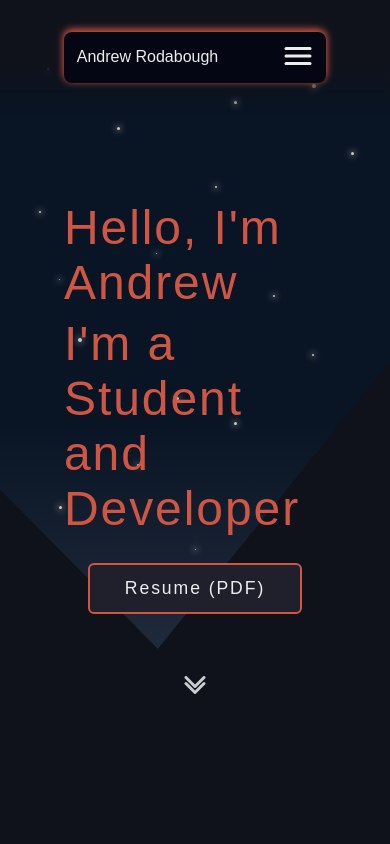
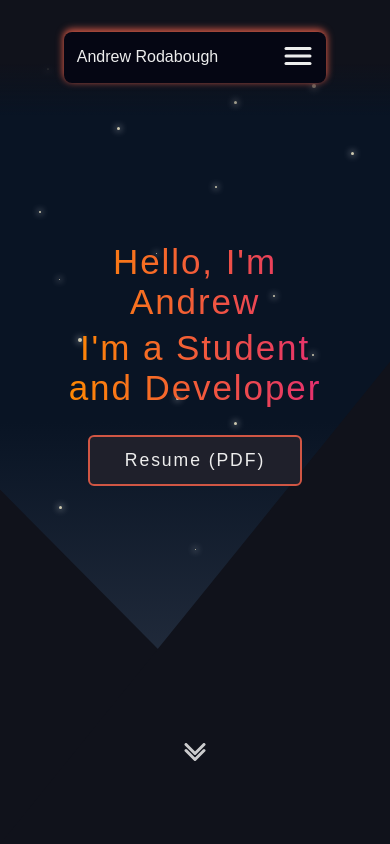
Before and after one commit to AndrewRodabough/personal_site, a React (Vite) app: page / in a window 390 px wide. Shown: the top 844 px of the page. Built offline with nearby package versions, Linux system fonts and the light colour scheme.

Commit message:
landing optimized for mobile

```diff
--- /dev/null
+++ b/src/components/landing/landing.css
@@ -0,0 +1,27 @@
+@import '../../styles.css';
+
+
+.landing .hero{
+     font-size: clamp(1.2rem, 3rem + ((100vw - 650px) * 0.05), 3rem);
+    color: var(--text-primary);
+    background: linear-gradient(90deg, #ff8a00, #e52e71);
+    -webkit-background-clip: text;
+    -webkit-text-fill-color: transparent;
+    background-clip: text;
+    color: transparent;
+    padding: 0.2rem 0;
+    text-align: center;
+}
+
+.landing {
+    flex: 1 0 auto;
+    display: flex;
+    flex-direction: column;
+    min-height: 65vh;
+    letter-spacing: 0.12em;
+    justify-content: flex-start;
+    align-items: center;
+    padding-top: 15vh;
+
+    position: relative; /* Add this */
+}
--- a/src/components/landing.tsx
+++ b/src/components/landing/landing.tsx
@@ -1,5 +1,5 @@
 import React from 'react';
-import '../styles.css';
+import './landing.css';
 
 
 const Landing: React.FC = () => {
--- a/src/pages/home.tsx
+++ b/src/pages/home.tsx
@@ -2,7 +2,7 @@ import React from 'react';
 import '../styles.css';
 import Mountians from '../components/mountains';
 import NavBar from '../components/navbar/navbar';
-import Landing from '../components/landing';
+import Landing from '../components/landing/landing';
 import About from '../components/about';
 import Projects from '../components/projects/projects';
 import Skills from '../components/skills';
--- a/src/styles.css
+++ b/src/styles.css
@@ -160,26 +160,6 @@ main {
     z-index: 10;
 }
 
-
-
-
-.landing .hero{
-    font-size: 3rem;
-    color: var(--accent);
-    padding: 0.2rem 0;
-}
-
-.landing {
-    flex: 1 0 auto;
-    display: flex;
-    flex-direction: column;
-    min-height: calc(100vh - 20rem);
-    letter-spacing: 0.12em;
-    justify-content: flex-start;
-    align-items: center;
-    margin-top: max(10vh, 2rem);
-    position: relative; /* Add this */
-}
 
 .scroll-down-arrow {
     position: absolute;      /* Add this */
```
